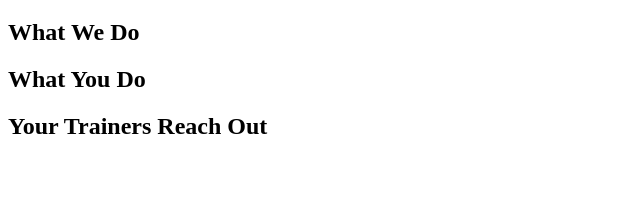
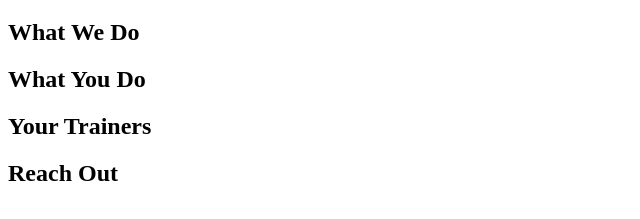
Before and after one commit to BryceStockman/run-buddy, a plain HTML site: page index.html in a window 1280 px wide. Shown: the part 61-280 px from the top of the page, without its empty margins (0-640 px from the left). Drawn offline with Linux system fonts and the light colour scheme.

Commit message:
add more link text v2

```diff
--- a/index.html
+++ b/index.html
@@ -10,6 +10,7 @@
   <h1>Run Buddy</h1>
   <h2>What We Do</h2>
   <h2>What You Do</h2>
-  <h2>Your Trainers Reach Out</h2>
+  <h2>Your Trainers</h2>
+  <h2>Reach Out</h2>
 </body>
 </html>
```
